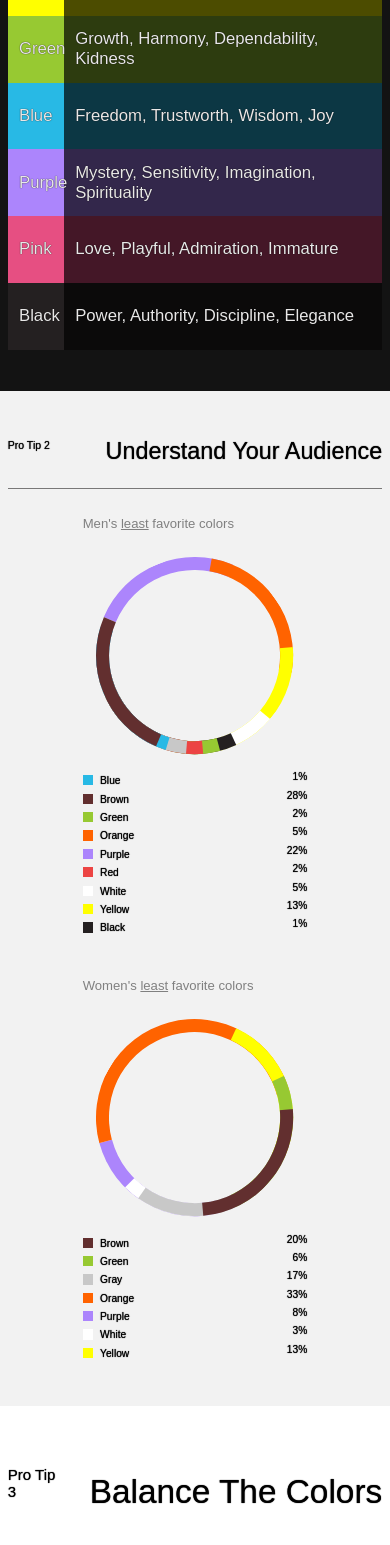
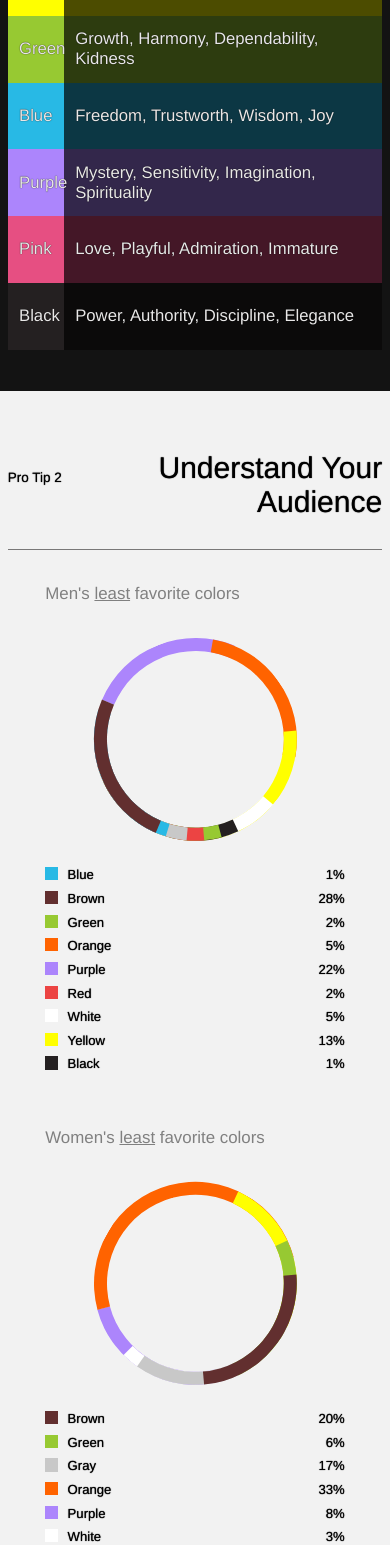
Before and after one commit to EminQasimov/colorui, a React (Create React App) app: page / in a window 390 px wide. Shown: the part 440-1985 px from the top of the page. Built offline with nearby package versions, Linux system fonts and the light colour scheme.

Commit message:
section tip2 responsive

```diff
--- a/src/index.scss
+++ b/src/index.scss
@@ -11,7 +11,7 @@ html,body{
 }
 body{
   font-size: 65.2%;
-  font-family: sans-serif;
+  font-family: Helvetica, sans-serif;
   box-sizing: border-box;
 }
 
@@ -108,7 +108,7 @@ thead{
 tbody {
   tr:first-child {
     td{
-      padding: 2em 0 1.5em 0;
+      padding: 2em 0 1.5em 3%;
       &:last-child{
         box-shadow: none;
       }
@@ -157,21 +157,30 @@ section#tip2{
     font-size: .85em;
   }
   @media (max-width: 40em) {
-    font-size: .7em;
-
+    font-size: .9em;
     .left{
-      width: 60% !important;
+      width: 60%;
       margin: 0 auto;
       float: none;
     }
     .right{
-      width: 60% !important;
+      width: 60%;
       float: none;
       margin: 0 auto;
     }
   }
-
-
+  @media (max-width: 30em) {
+    .left{
+      width: 80%;
+      margin: 0 auto;
+      float: none;
+    }
+    .right{
+      width: 80%;
+      float: none;
+      margin: 0 auto;
+    }
+  }
 }
 
 .left{
@@ -192,6 +201,10 @@ section#tip2{
   border-radius: 50%;
   display: inline-block;
   position: relative;
+  @media (max-width: 500px) {
+    font-size: .8em;
+  }
+
   span{
     display: block;
     position: absolute;
```
Also changed, not shown: 1 other file (tests, documents, lock files or other folders).
